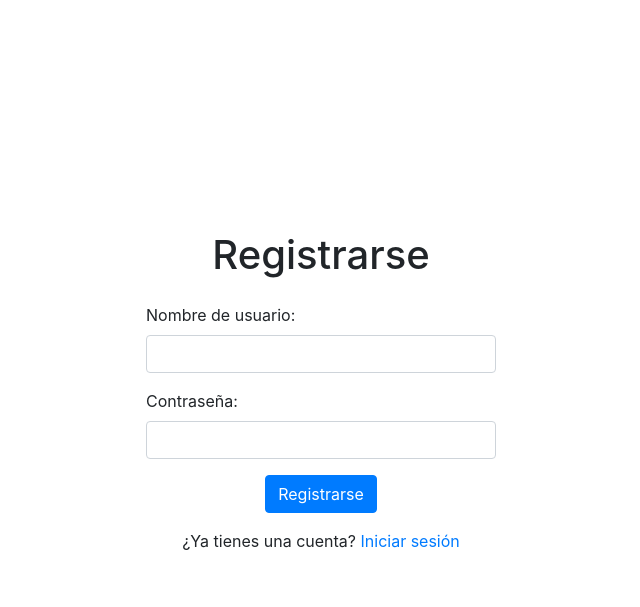
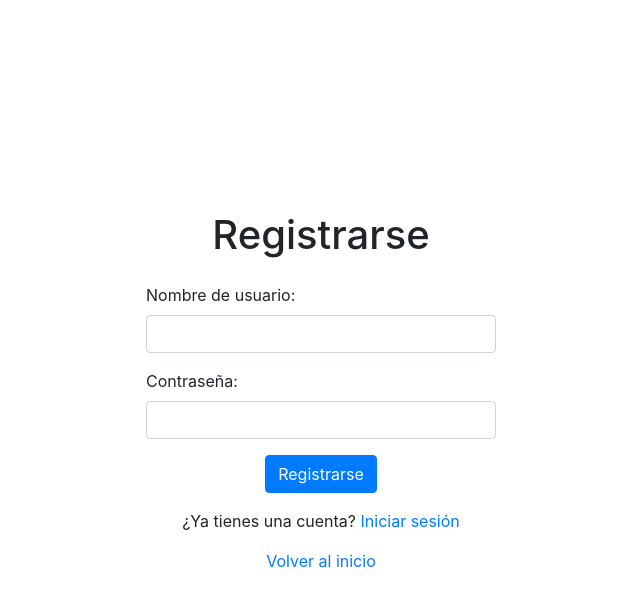
Before and after one commit to ageVega/Aplicacion-Web-CRUD, a Flask app: page /auth/register in a window 1280 px wide. Shown: the top 607 px of the page, without its empty margins (319-959 px from the left). Run offline with Flask 2, Linux system fonts and the light colour scheme; some libraries are stand-ins or nearby versions.

Commit message:
Volver a inicio

```diff
--- a/templates/login.html
+++ b/templates/login.html
@@ -26,6 +26,7 @@
                     </div>
                 </form>
                 <p class="text-center">¿No tienes una cuenta? <a href="/auth/register">Registrarse</a></p>
+                <p class="text-center"><a href="/">Volver al inicio</a></p>
             </div>
         </div>
     </div>
--- a/templates/register.html
+++ b/templates/register.html
@@ -26,6 +26,7 @@
                     </div>
                 </form>
                 <p class="text-center">¿Ya tienes una cuenta? <a href="/auth/login">Iniciar sesión</a></p>
+                <p class="text-center"><a href="/">Volver al inicio</a></p>
             </div>
         </div>
     </div>
```
